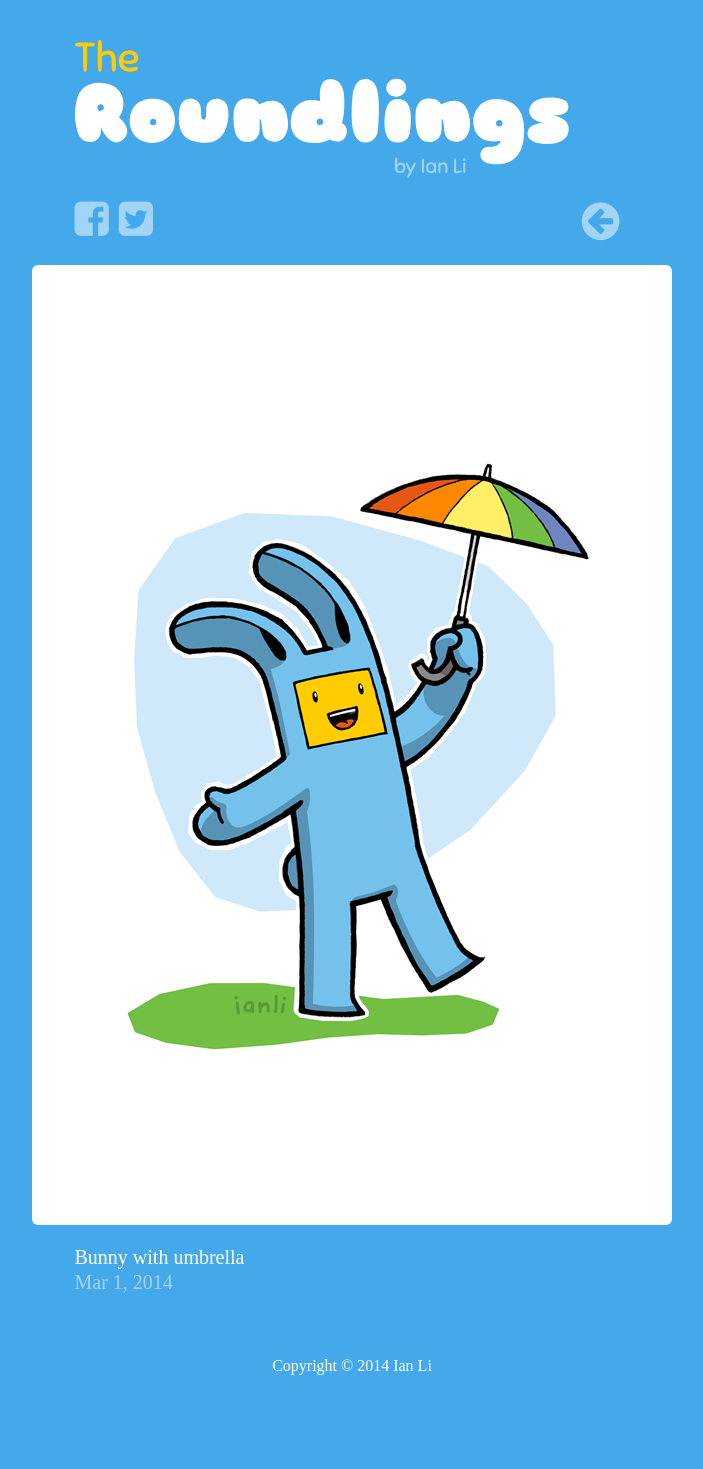
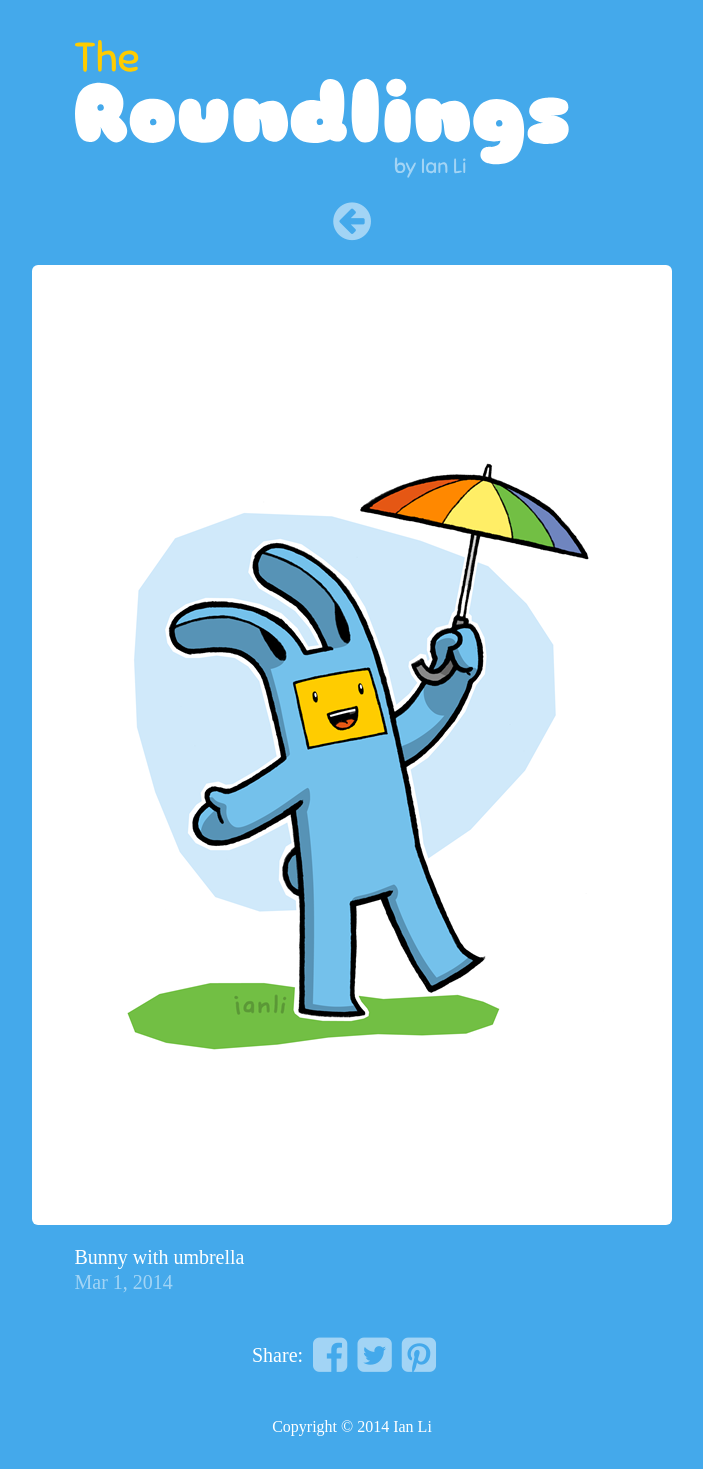
Before and after one commit to ianli/roundlings.com, a Jekyll site: the page built from _posts/2014-03-01-bunny.md, in a window 1280 px wide. Shown: the whole page, without its empty margins (288-991 px from the left). Built offline with Jekyll 4.4.1, drawn with Linux system fonts in a browser that asks for light colours; nearby versions of some CDN libraries; some web fonts are replaced; comment, search, counter and statistics services are not loaded; before the commit the page ends 1408 px from its top, so only the background shows below that.

Commit message:
Added share button to Facebook, Twitter, and Pinterest

```diff
--- a/_layouts/posts.html
+++ b/_layouts/posts.html
@@ -23,24 +23,10 @@ layout: default
   <hr class="space">
 
   <div class="row">
-    <div class="col-xs-6
-                col-md-offset-3 col-md-3
-                social">
 
-      <a href="https://www.facebook.com/roundlings">
-        <i class="fa fa-facebook-square"></i>
-      </a>
-      <a href="https://twitter.com/roundlings">
-        <i class="fa fa-twitter-square"></i>
-      </a>
-
-    </div>
-
-    <div class="col-xs-6
-                col-md-3
-                actions">
-
-      <div style="float:right">
+    <div class="col-xs-12
+                actions"
+         style="text-align:center">
 
       {% if page.next %}
         <a href="{{ page.next.url }}">
@@ -53,8 +39,6 @@ layout: default
           <i class="fa fa-arrow-circle-right"></i>
         </a>
       {% endif %}
-
-      </div>
 
     </div>
 
@@ -71,6 +55,7 @@ layout: default
       <hr class="space">
     {% endif %}
 
+    <!-- Content -->
     <div class="col-xs-12
                 col-md-offset-3 col-md-6">
 
@@ -86,5 +71,36 @@ layout: default
       </div>
 
     </div>
+
+    <hr class="space">
+
+    <!-- Share Buttons -->
+    <div style="margin:0 auto;
+            width:200px;">
+
+      <div style="float:left;
+                  margin-right:10px;
+                  height:40px;
+                  line-height:40px;">
+        Share:
+      </div>
+
+      <span class="social"
+            style="float:left;">
+        <a href="https://www.facebook.com/dialog/share?app_id=311536139038646&display=popup&href=http://{{ site.host }}{{ page.url }}&redirect_uri=http://{{ site.host }}{{ page.url }}">
+          <i class="fa fa-facebook-square"></i>
+        </a>
+        <a href="https://twitter.com/intent/tweet?text={{ page.title }}&url=http://{{ site.host }}{{ page.url }}"
+           title="Share on Twitter"
+           target="_blank">
+          <i class="fa fa-twitter-square"></i>
+        </a>
+        <a href="http://pinterest.com/pin/create/link/?url=http://{{ site.host }}{{ page.url }}&media=http://{{ site.host }}{{ page.image_large }}&description={{ page.title }}"
+          <i class="fa fa-pinterest-square"></i>
+        </a>
+      </span>
+
+    </div>
+
   </div>
 </div>
--- a/css/roundlings.css
+++ b/css/roundlings.css
@@ -69,9 +69,7 @@ footer {
 }
 .social a,
 .actions a {
-  display:block;
-  float:left;
-  margin-right:10px;
+  display:inline-block;
   color:#fff;
   opacity:0.5;
   transition:opacity 300ms;
```
Lines whose indentation alone changed are shown as unchanged.
